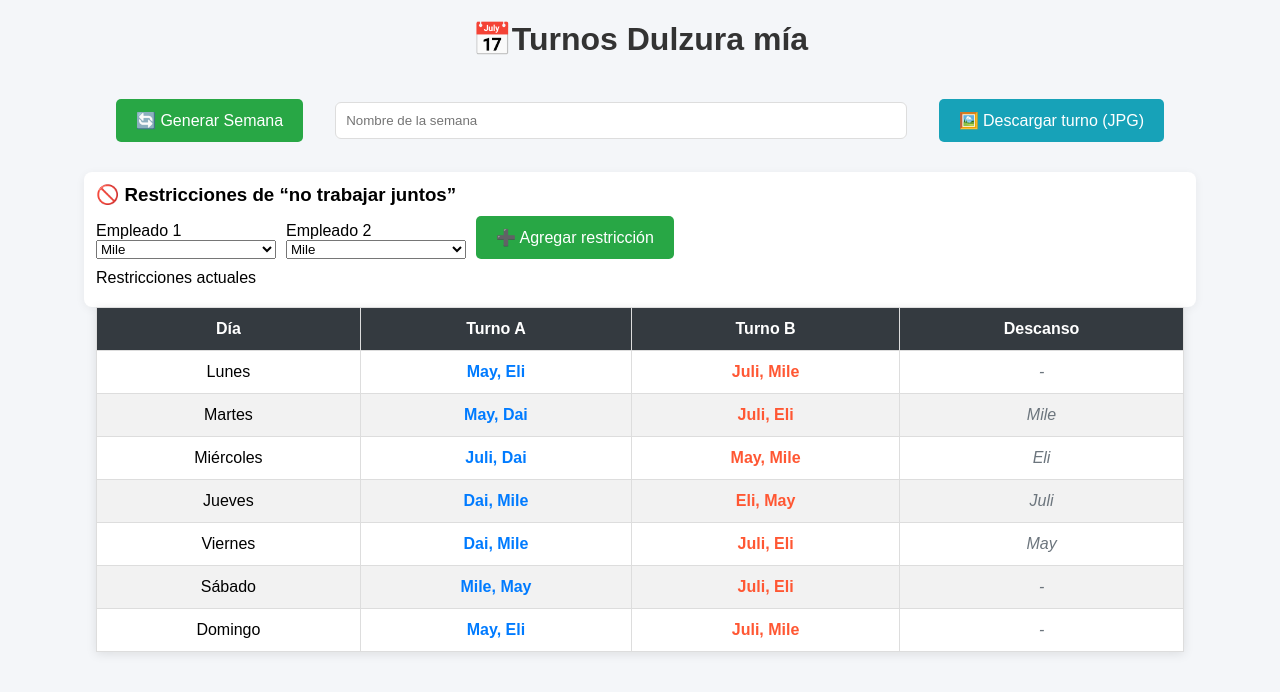
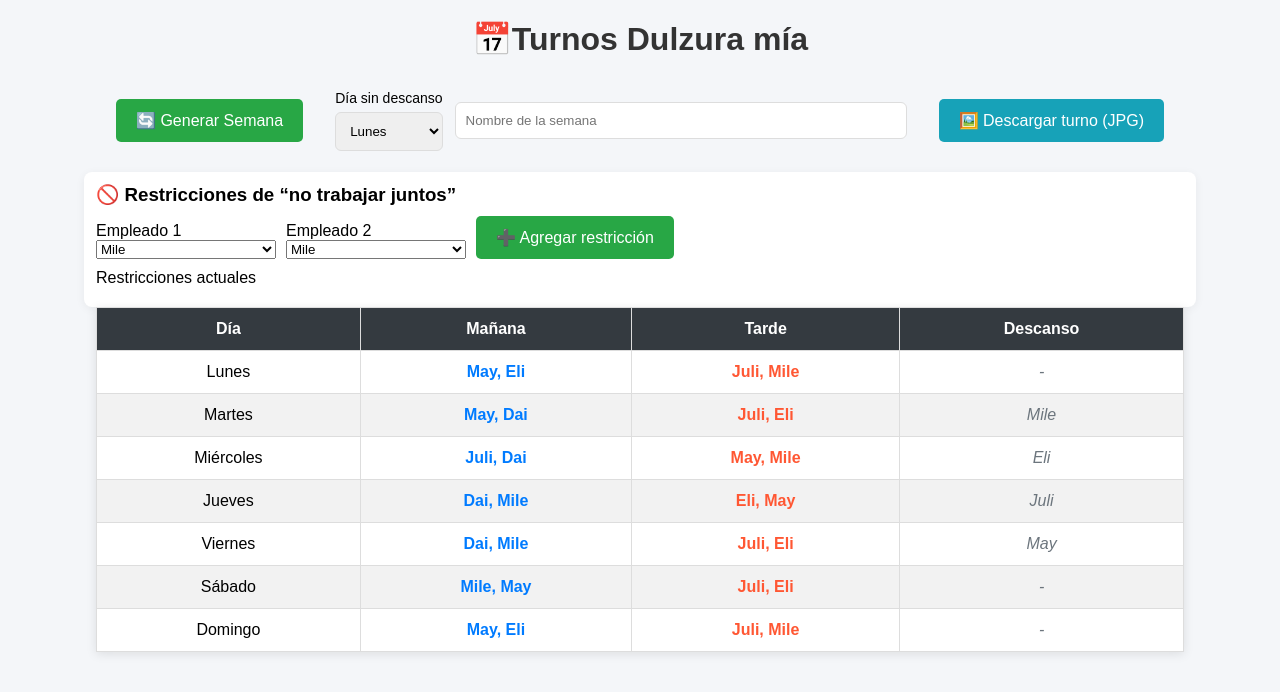
Before and after one commit to Samdersson/agendar_turnos, a Flask app: page / in a window 1280 px wide. Shown: the top 692 px of the page. Run offline with Flask 3, Linux system fonts and the light colour scheme; data comes from the database, SQL or seed files in the repository; both versions use the stored data as it was after the commit.

Commit message:
actualizacion para selecionar dia sin descanso

```diff
--- a/app.py
+++ b/app.py
@@ -43,8 +43,8 @@ def generar():
     cursor.execute("DELETE FROM reemplazos")
 
     # datos base
-    titulares = ["Mile", "Eli", "Juli", "May"]
-    backup = ["Reemplazo"]
+    titulares = ["Mile", "Eli", "Juli", "May",]
+    backup = ["Dai"]
 
     for p in titulares:
         cursor.execute("INSERT INTO personas (nombre, rol) VALUES (?, 'titular')", (p,))
@@ -91,12 +91,25 @@ def generar():
 
     dias_descanso = dias_laborables[:5]
 
-    # ✅ BLOQUE DE DÍAS (AQUÍ CONFIGURAS)
-    DIAS_SIN_DESCANSO = []  # 0=Lunes, cambia aquí
+    # ✅ BLOQUE DE DÍAS (configurado desde el front)
+    # noDescansoWeekdays: lista de weekday() a los que NO se les puede asignar descanso.
+    # 0=Lunes, 1=Martes, ... 4=Viernes
+    no_descanso_weekdays = payload.get('noDescansoWeekdays', [0]) or [0]
+
+    # normalizar y asegurar rango esperado
+    try:
+        no_descanso_weekdays = sorted({int(x) for x in no_descanso_weekdays})
+    except Exception:
+        no_descanso_weekdays = [0]
+
+    no_descanso_weekdays = [x for x in no_descanso_weekdays if 0 <= x <= 4]
+    if not no_descanso_weekdays:
+        no_descanso_weekdays = [0]
 
     # ✅ FILTRAR DÍAS VÁLIDOS
-    dias_validos = [d for d in dias_descanso if d.weekday() not in DIAS_SIN_DESCANSO]
+    dias_validos = [d for d in dias_descanso if d.weekday() not in no_descanso_weekdays]
     dias_validos = sorted(dias_validos)
+
 
     # ✅ VALIDACIÓN
     if len(dias_validos) < len(titulares_db):
--- a/static/app.js
+++ b/static/app.js
@@ -32,10 +32,16 @@ function renderRestricciones() {
 function generar() {
     const pares = window.ConflictRules?.getConflictPairs?.() || [];
 
+    const noDescansoDiaSel = document.getElementById('noDescansoDia');
+    const noDescansoDia = noDescansoDiaSel ? parseInt(noDescansoDiaSel.value, 10) : 0;
+
     fetch("/generar", {
         method: 'POST',
         headers: { 'Content-Type': 'application/json' },
-        body: JSON.stringify({ conflictPairs: pares })
+        body: JSON.stringify({
+            conflictPairs: pares,
+            noDescansoWeekdays: [noDescansoDia]
+        })
     })
         .then(res => res.json())
         .then(data => {
@@ -43,6 +49,7 @@ function generar() {
             cargar();
         });
 }
+
 
 
 // ✅ Cargar datos en la tabla
--- a/templates/index.html
+++ b/templates/index.html
@@ -14,6 +14,18 @@
 
 <div style="width:85%; margin:10px auto; display:flex; gap:12px; flex-wrap:wrap; align-items:center; justify-content:center;">
     <button onclick="generar()">🔄 Generar Semana</button>
+
+    <div style="display:flex; flex-direction:column; gap:6px;">
+        <label style="font-size:14px;">Día sin descanso</label>
+        <select id="noDescansoDia" style="padding:10px; border:1px solid #ddd; border-radius:6px;">
+            <option value="0">Lunes</option>
+            <option value="1">Martes</option>
+            <option value="2">Miércoles</option>
+            <option value="3">Jueves</option>
+            <option value="4">Viernes</option>
+        </select>
+    </div>
+
 
     <input id="nombreSemana" type="text" placeholder="Nombre de la semana" style="flex:1; min-width:240px; padding:10px; border:1px solid #ddd; border-radius:6px;" />
 
@@ -66,8 +78,8 @@
         <tr>
             <th>Día</th>
 
-            <th>Turno A</th>
-            <th>Turno B</th>
+            <th>Mañana</th>
+            <th>Tarde</th>
             <th>Descanso</th>
         </tr>
     </thead>
```
Also changed, not shown: turnos.db.
